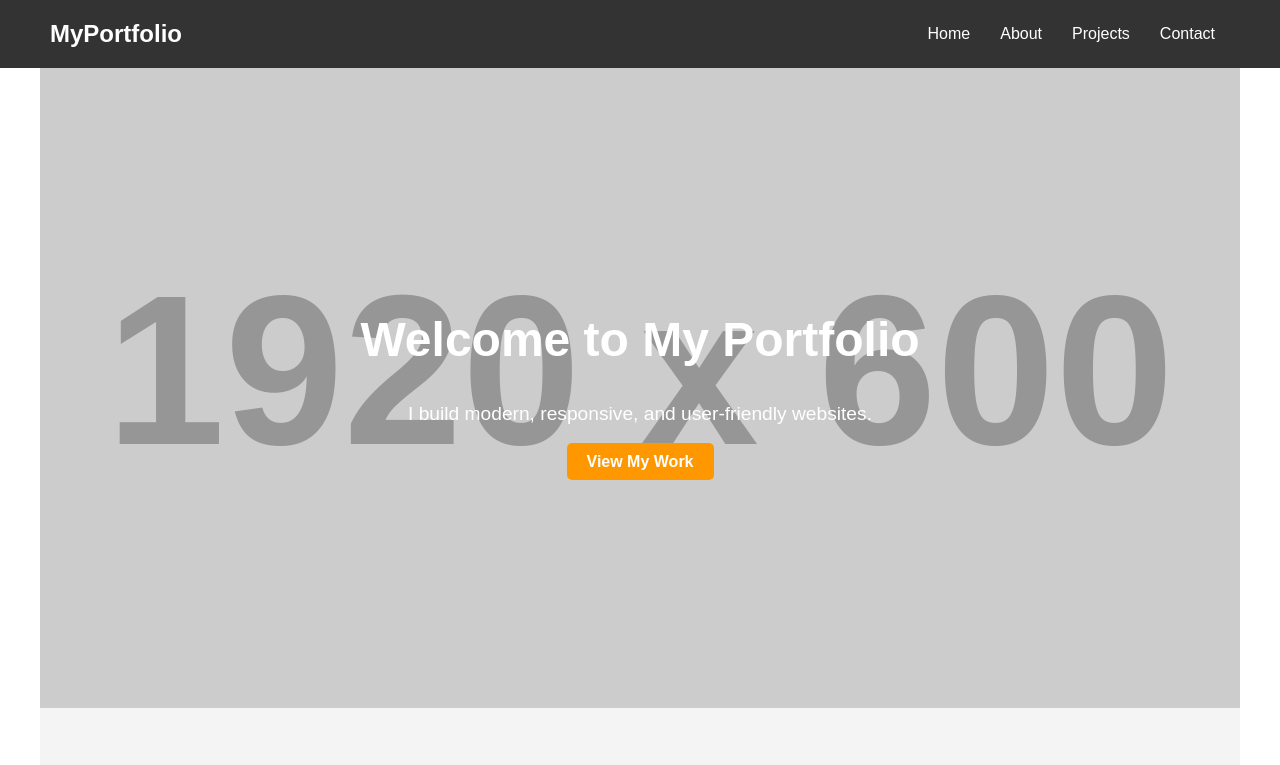
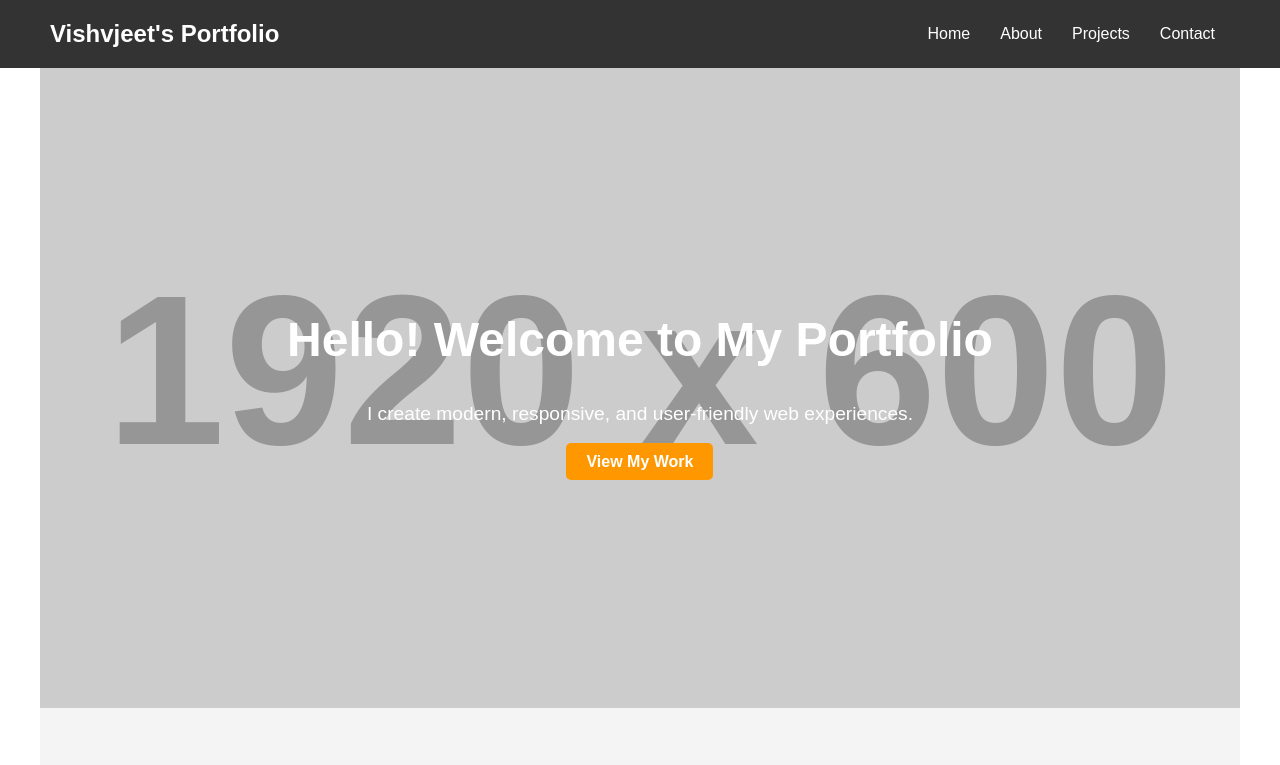
Before and after one commit to vishvjeettanwar1623/Experiment-1, a plain HTML site: page index.html in a window 1280 px wide. Shown: the top 765 px of the page. Drawn offline with Linux system fonts and the light colour scheme; placeholder pictures from the web are drawn by us.

Commit message:
Update homepage

```diff
--- a/index.html
+++ b/index.html
@@ -3,7 +3,8 @@
 <head>
   <meta charset="UTF-8">
   <meta name="viewport" content="width=device-width, initial-scale=1.0">
-  <title>My Portfolio</title>
+  <meta name="description" content="John's creative portfolio showcasing modern web development projects and skills">
+  <title>Vishvjeet's Creative Portfolio</title>
   <link rel="stylesheet" href="styles.css">
 </head>
 <body>
@@ -11,7 +12,7 @@
   <!-- Navigation Menu -->
   <header>
     <nav class="navbar">
-      <div class="logo">MyPortfolio</div>
+      <div class="logo">Vishvjeet's Portfolio</div>
       <ul class="nav-links">
         <li><a href="#hero">Home</a></li>
         <li><a href="#about">About</a></li>
@@ -24,8 +25,8 @@
   <!-- Hero Section -->
   <section id="hero">
     <div class="hero-content">
-      <h1>Welcome to My Portfolio</h1>
-      <p>I build modern, responsive, and user-friendly websites.</p>
+      <h1>Hello! Welcome to My Portfolio</h1>
+      <p>I create modern, responsive, and user-friendly web experiences.</p>
       <a href="#projects" class="btn">View My Work</a>
     </div>
   </section>
@@ -74,7 +75,7 @@
 
   <!-- Footer -->
   <footer>
-    <p>&copy; 2025 MyPortfolio. All rights reserved.</p>
+    <p>&copy; 2025 Vishvjeet's Portfolio. Made with ❤️</p>
   </footer>
 
 </body>
```
